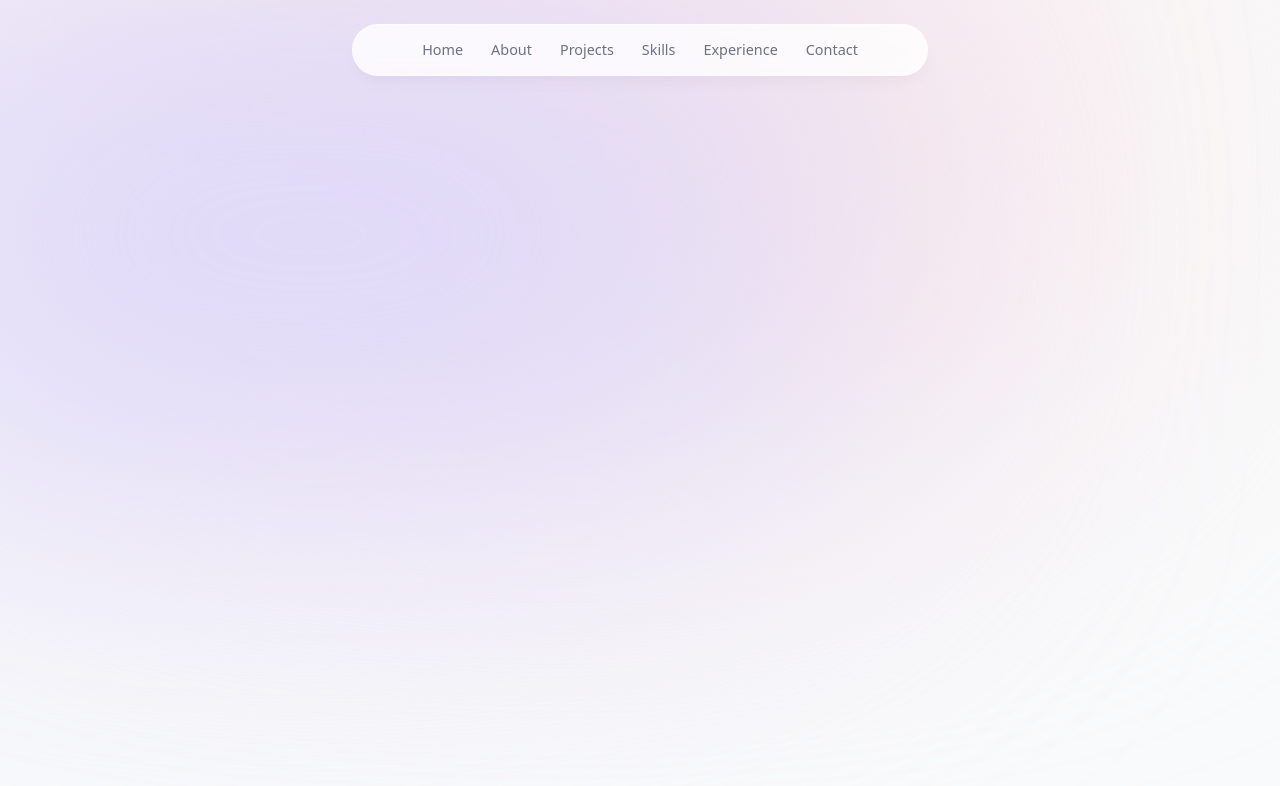
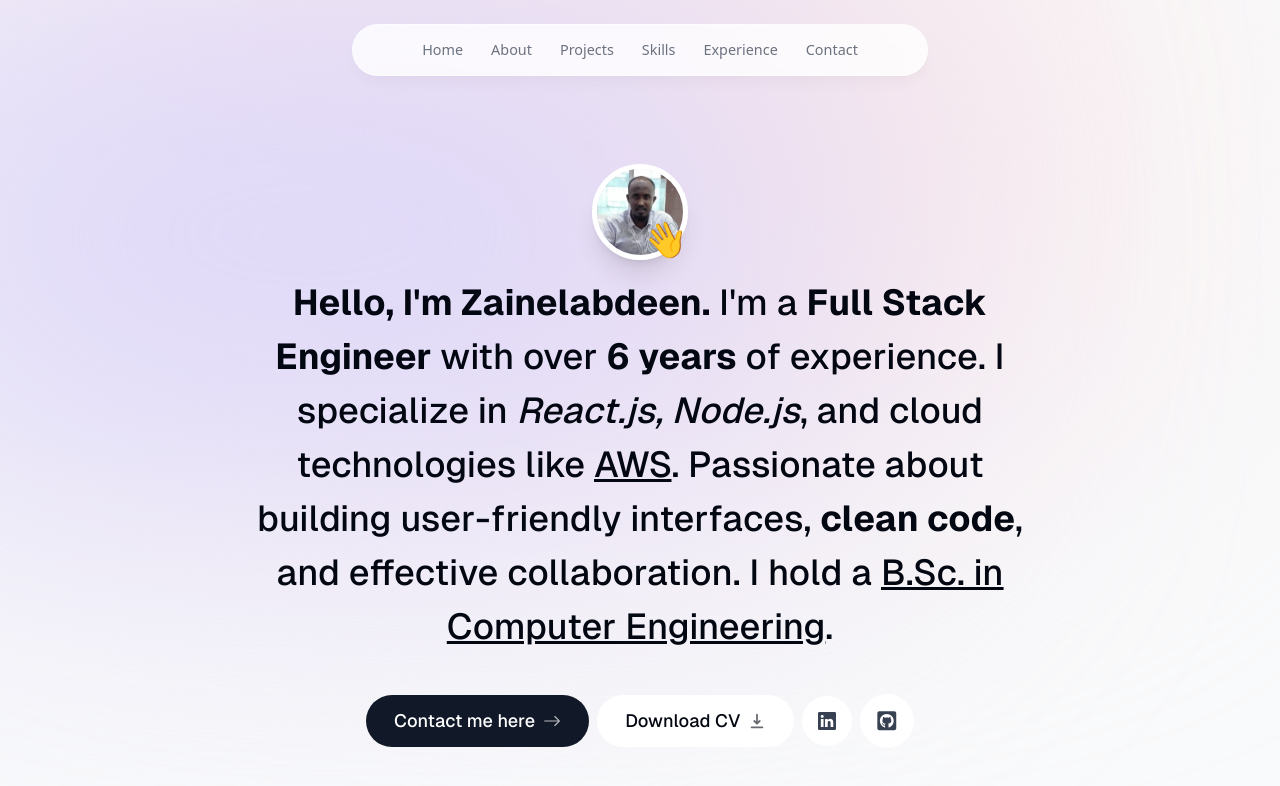
Before and after one commit to ZainElabdeen/portfolio-web, a Next.js app: page / in a window 1280 px wide. Shown: the top 786 px of the page. Built offline with nearby package versions, Linux system fonts and the light colour scheme.

Commit message:
added into section

```diff
--- a/app/page.tsx
+++ b/app/page.tsx
@@ -1,7 +1,11 @@
+import Intro from "@/components/intro";
+
 export default function Home() {
   return (
     <div className="grid grid-rows-[20px_1fr_20px] items-center justify-items-center min-h-screen p-8 pb-20 gap-16 sm:p-20 font-[family-name:var(--font-geist-sans)]">
-      <main className="flex flex-col gap-8 row-start-2 items-center sm:items-start"></main>
+      <main className="flex flex-col gap-8 row-start-2 items-center sm:items-start">
+        <Intro />
+      </main>
     </div>
   );
 }
--- /dev/null
+++ b/components/intro.tsx
@@ -0,0 +1,110 @@
+/* eslint-disable react/no-unescaped-entities */
+"use client";
+
+import { motion } from "framer-motion";
+import Image from "next/image";
+import Link from "next/link";
+import { BsArrowRight, BsLinkedin } from "react-icons/bs";
+import { FaGithubSquare } from "react-icons/fa";
+import { HiDownload } from "react-icons/hi";
+
+const Intro = () => {
+  return (
+    <section className="mb-28 max-w-[50rem] text-center sm:mb-0 scroll-mt-[100rem]">
+      <div className="flex items-center justify-center">
+        <div className="relative">
+          <motion.div
+            initial={{ opacity: 0, scale: 0 }}
+            animate={{ opacity: 1, scale: 1 }}
+            transition={{
+              type: "tween",
+              duration: 0.2,
+            }}
+          >
+            <Image
+              src="/me.jpeg"
+              alt="My Picture :)"
+              width={200}
+              height={200}
+              className="h-24 w-24 rounded-full object-cover border-[0.35rem] border-white shadow-xl"
+            />
+          </motion.div>
+
+          <motion.span
+            className="absolute bottom-0 right-0 text-4xl"
+            initial={{ opacity: 0, scale: 0 }}
+            animate={{ opacity: 1, scale: 1 }}
+            transition={{
+              type: "spring",
+              stiffness: 125,
+              delay: 0.1,
+              duration: 0.7,
+            }}
+          >
+            👋
+          </motion.span>
+        </div>
+      </div>
+
+      <motion.p
+        className="mb-10 mt-4 px-4 text-2xl font-medium !leading-[1.5] sm:text-4xl"
+        initial={{ opacity: 0, y: 100 }}
+        animate={{ opacity: 1, y: 0 }}
+      >
+        <span className="font-bold">Hello, I'm Zainelabdeen.</span> I'm a{" "}
+        <span className="font-bold">Full Stack Engineer</span> with over{" "}
+        <span className="font-bold">6 years</span> of experience. I specialize
+        in <span className="italic">React.js, Node.js</span>, and cloud
+        technologies like <span className="underline">AWS</span>. Passionate
+        about building user-friendly interfaces,{" "}
+        <span className="font-bold">clean code</span>, and effective
+        collaboration. I hold a{" "}
+        <span className="underline">B.Sc. in Computer Engineering</span>.
+      </motion.p>
+
+      <motion.div
+        className="flex flex-col sm:flex-row items-center justify-center gap-2 px-4 text-lg font-medium"
+        initial={{ opacity: 0, y: 100 }}
+        animate={{ opacity: 1, y: 0 }}
+        transition={{
+          delay: 0.1,
+        }}
+      >
+        <Link
+          href="#contact"
+          className="group bg-gray-900 text-white px-7 py-3 flex items-center gap-2 rounded-full outline-none focus:scale-110 hover:scale-110 hover:bg-gray-950 active:scale-105 transition"
+        >
+          Contact me here{" "}
+          <BsArrowRight className="opacity-70 group-hover:translate-x-1 transition" />
+        </Link>
+
+        <a
+          className="group bg-white px-7 py-3 flex items-center gap-2 rounded-full outline-none focus:scale-110 hover:scale-110 active:scale-105 transition cursor-pointer borderBlack dark:bg-white/10"
+          href="/CV.pdf"
+          download
+        >
+          Download CV{" "}
+          <HiDownload className="opacity-60 group-hover:translate-y-1 transition" />
+        </a>
+
+        <a
+          className="bg-white p-4 text-gray-700 hover:text-gray-950 flex items-center gap-2 rounded-full focus:scale-[1.15] hover:scale-[1.15] active:scale-105 transition cursor-pointer borderBlack dark:bg-white/10 dark:text-white/60"
+          href="https://www.linkedin.com/in/zainelabdeen-salah"
+          target="_blank"
+        >
+          <BsLinkedin />
+        </a>
+
+        <a
+          className="bg-white p-4 text-gray-700 flex items-center gap-2 text-[1.35rem] rounded-full focus:scale-[1.15] hover:scale-[1.15] hover:text-gray-950 active:scale-105 transition cursor-pointer borderBlack dark:bg-white/10 dark:text-white/60"
+          href="https://github.com/ZainElabdeen"
+          target="_blank"
+        >
+          <FaGithubSquare />
+        </a>
+      </motion.div>
+    </section>
+  );
+};
+
+export default Intro;
```
Also changed, not shown: public/me.jpeg (added).
